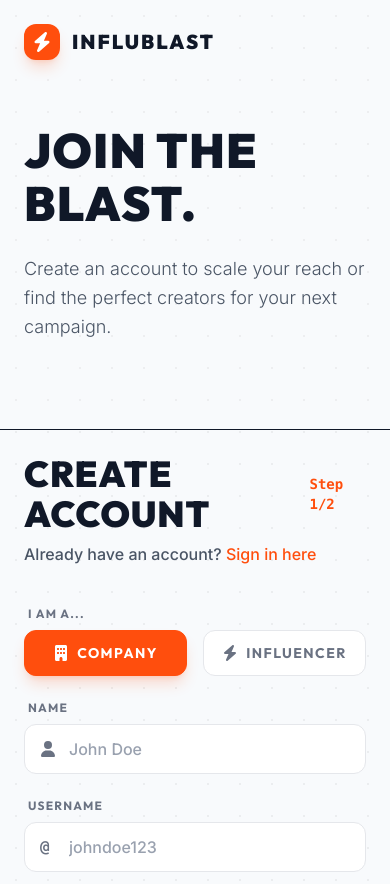
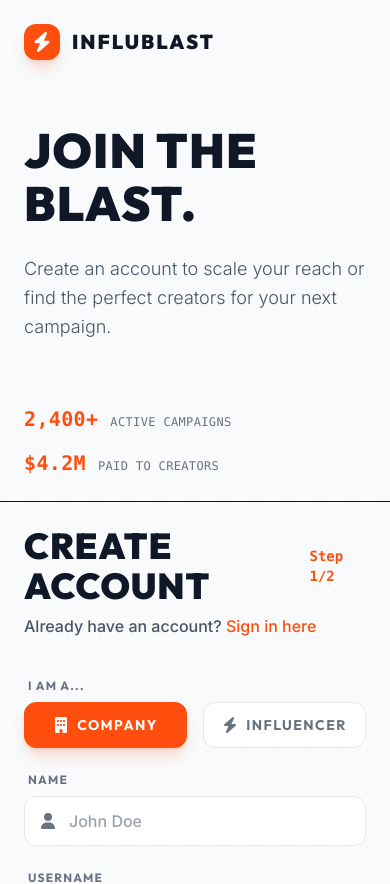
Before and after one commit to yuv881/influbid, a React (Vite) app: page /register in a window 390 px wide. Shown: the top 884 px of the page. Built offline with nearby package versions, Linux system fonts and the light colour scheme.

Commit message:
fix some minor eslint issue

```diff
--- a/frontend/pages/Register.jsx
+++ b/frontend/pages/Register.jsx
@@ -1,5 +1,5 @@
 import { useState } from 'react';
-import { useForm } from 'react-hook-form';
+import { useForm, useWatch } from 'react-hook-form';
 import { FaBolt, FaUser, FaEnvelope, FaPhone, FaLock, FaEye, FaEyeSlash, FaChevronLeft, FaArrowRight, FaBuilding, FaLink as LinkIcon } from 'react-icons/fa6';
 import { FaInstagram, FaYoutube, FaTiktok, FaXTwitter, FaTwitch } from 'react-icons/fa6';
 import { Link } from 'react-router';
@@ -17,14 +17,14 @@ export default function Register() {
     const [step, setStep] = useState(1);
     const [selectedPlatforms, setSelectedPlatforms] = useState(['Instagram']);
 
-  const { register, handleSubmit, watch, setValue, trigger, formState: { errors } } = useForm({
+    const { register, handleSubmit, control, setValue, trigger, formState: { errors } } = useForm({
         defaultValues: {
             type: 'Company',
             urls: { Instagram: '' }
         }
     });
 
-  const accountType = watch('type');
+    const accountType = useWatch({ control, name: 'type' });
 
     const handleNext = async () => {
         // Validate step 1 fields before proceeding
@@ -93,7 +93,7 @@ export default function Register() {
                 </div>
 
                 {/* Bottom Stats */}
-        <div className="relative z-10 flex flex-col gap-4 font-mono text-sm tracking-wide hidden md:flex">
+                <div className="relative z-10 flex flex-col gap-4 font-mono text-sm tracking-wide md:flex">
                     <div className="flex items-baseline gap-3">
                         <span className="text-brand-orange font-bold text-xl">2,400+</span>
                         <span className="text-gray-500 uppercase text-xs">Active Campaigns</span>
```
Lines whose indentation alone changed are shown as unchanged.
